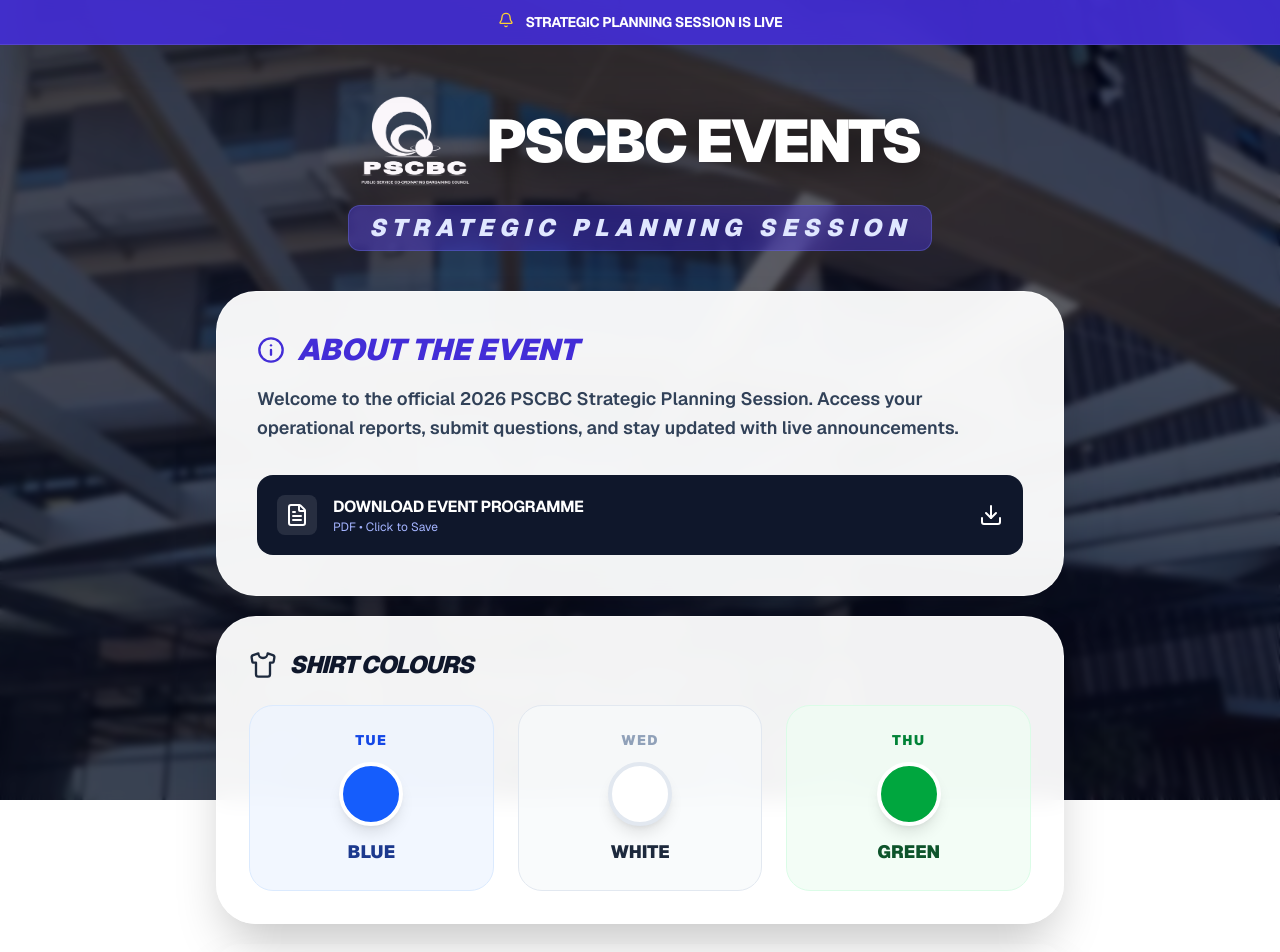
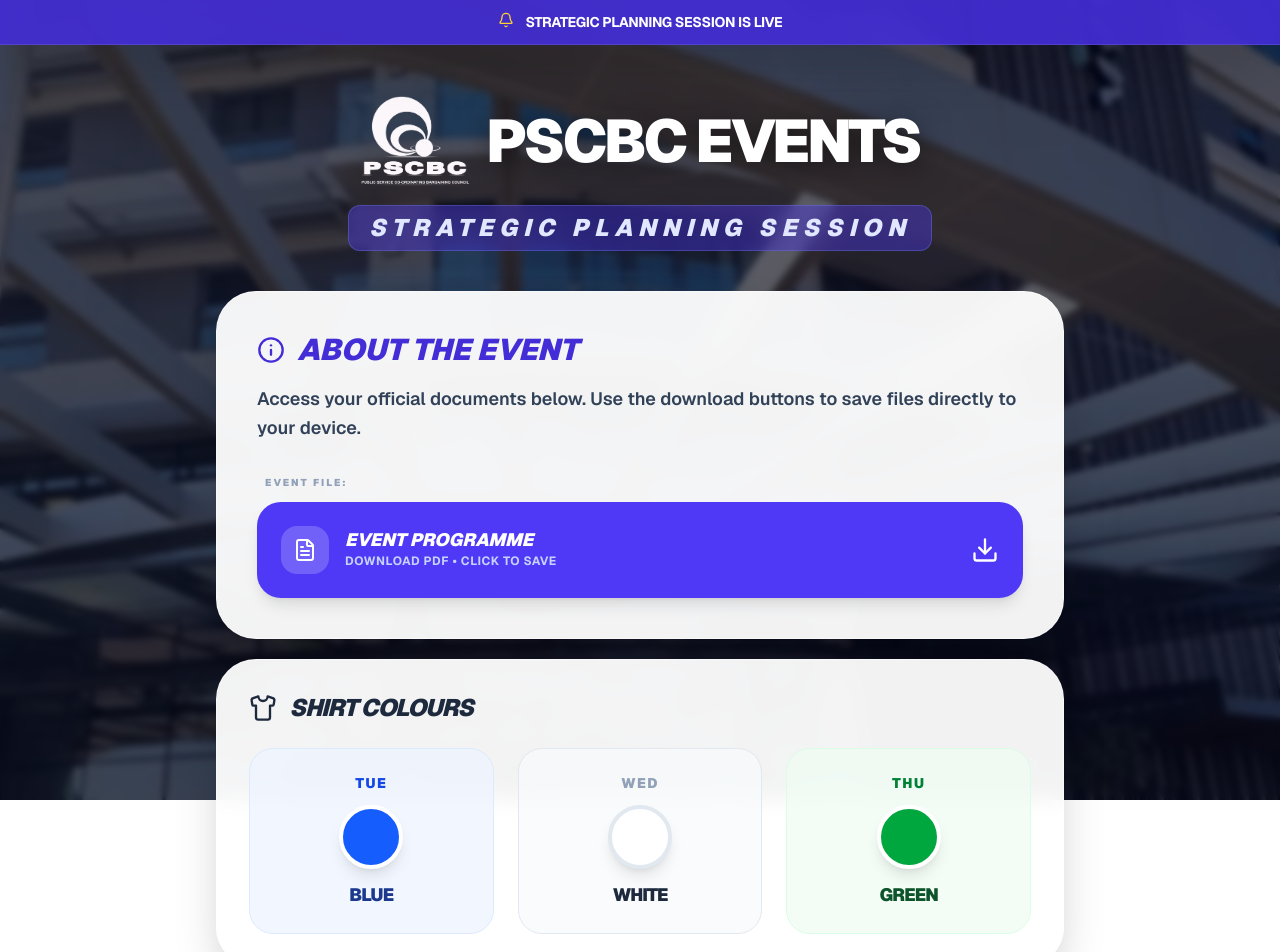
Before and after one commit to viwemakapela2005/strat-planning, a Next.js app: page / in a window 1280 px wide. Shown: the top 952 px of the page. Built offline with nearby package versions, Linux system fonts and the light colour scheme.

Commit message:
PSCBC Final Event Build

```diff
--- a/app/page.tsx
+++ b/app/page.tsx
@@ -1,26 +1,30 @@
 "use client";
 
-import React, { useState } from 'react';
-// Added all missing icons to the import list
+import React, { useState, ChangeEvent } from 'react';
 import {
   FileText, Info, Shirt, Bell,
   Download, ChevronDown, Send, Mail
 } from 'lucide-react';
 
+// TypeScript Interface for your files
+interface ResourceDocument {
+  name: string;
+  fileName: string;
+  size: string;
+}
+
 export default function EventDashboard() {
   const [activeTab, setActiveTab] = useState<string | null>(null);
-  const [question, setQuestion] = useState("");
+  const [question, setQuestion] = useState<string>("");
 
-  // --- CONFIGURATION ---
   const YOUR_EMAIL = "viwem@pscbc.org.za";
   const EVENT_SUBJECT = "PSCBC Strat Planning Question";
 
-  // --- DOCUMENTS LIBRARY ---
-  // Just add new items here as they come in
-  const DOCUMENTS_LIST = [
+  // --- ADD NEW DOCUMENTS HERE ---
+  const DOCUMENTS_LIST: ResourceDocument[] = [
     { name: "Operational Report", fileName: "operational-report.pdf", size: "1.2 MB" },
-    { name: "Budget Overview 2026", fileName: "budget-2026.pdf", size: "850 KB" },
-    { name: "Strategic Roadmap", fileName: "roadmap.pdf", size: "2.4 MB" },
+    { name: "Financial Overview", fileName: "finance.pdf", size: "900 KB" },
+    { name: "Strategic Plan 2026", fileName: "strat-plan.pdf", size: "3.5 MB" },
   ];
 
   const toggleTab = (tab: string) => {
@@ -49,7 +53,7 @@
 
       <div className="relative z-10">
 
-        {/* TOP BAR */}
+        {/* TOP ANNOUNCEMENT BAR */}
         <div className="bg-indigo-700/90 backdrop-blur-xl text-white px-4 py-3 flex items-center justify-center shadow-2xl sticky top-0 z-50 border-b border-white/10">
           <div className="flex items-center gap-3">
             <Bell size={16} className="animate-bounce text-amber-300" />
@@ -61,15 +65,17 @@
 
         <main className="max-w-4xl mx-auto px-4 md:px-6 mt-8 md:mt-12">
 
-          {/* HEADER */}
+          {/* HEADER SECTION */}
           <header className="mb-10 text-center flex flex-col items-center justify-center gap-4">
             <div className="flex items-center justify-center gap-4 flex-wrap">
               <img
                 src="/logo.png"
                 alt="Logo"
                 className="h-16 md:h-24 w-auto drop-shadow-2xl object-contain"
-                // Fixed TypeScript error for onError
-                onError={(e) => { (e.currentTarget.style.display = 'none'); }}
+                onError={(e) => {
+                  const target = e.currentTarget as HTMLImageElement;
+                  target.style.display = 'none';
+                }}
               />
               <h1 className="text-4xl md:text-6xl font-black tracking-tighter text-white uppercase drop-shadow-[0_5px_15px_rgba(0,0,0,0.5)]">
                 PSCBC EVENTS
@@ -83,68 +89,78 @@
             </div>
           </header>
 
+          {/* MAIN CONTENT AREA */}
           <div className="space-y-5">
 
-            {/* ABOUT & PROGRAMME */}
+            {/* 1. ABOUT & PROGRAMME DOWNLOAD */}
             <section className="bg-white/95 backdrop-blur-md rounded-[2.5rem] p-7 md:p-10 border border-white/40 shadow-2xl">
               <div className="flex items-center gap-3 mb-4 text-indigo-700">
                 <Info size={28} />
                 <h2 className="text-2xl md:text-3xl font-black uppercase italic">About the Event</h2>
               </div>
-              <p className="text-slate-700 leading-relaxed mb-8 font-semibold text-base md:text-lg text-left">
-                Welcome to the official 2026 PSCBC Strategic Planning Session. Access your operational reports,
-                submit questions, and stay updated with live announcements.
+              <p className="text-slate-700 leading-relaxed mb-8 font-semibold text-base md:text-lg">
+                Access your official documents below. Use the download buttons to save files directly to your device.
               </p>
 
+              <div className="space-y-3">
+                <p className="text-[10px] font-black text-slate-400 uppercase tracking-[0.2em] ml-2">Event File:</p>
                 <a
                   href="/docs/programme.pdf"
                   download="PSCBC_Programme_2026.pdf"
-                className="flex items-center justify-between p-5 bg-slate-900 hover:bg-indigo-700 rounded-2xl transition-all group"
+                  className="flex items-center justify-between p-6 bg-indigo-600 hover:bg-indigo-700 text-white rounded-3xl transition-all shadow-lg group active:scale-95"
                 >
-                <div className="flex items-center gap-4">
-                  <div className="p-2 bg-white/10 rounded-lg text-white">
+                  <div className="flex items-center gap-4 text-left">
+                    <div className="p-3 bg-white/20 rounded-2xl">
                       <FileText size={24} />
                     </div>
-                  <div className="text-left">
-                    <p className="font-bold text-white uppercase tracking-tight">Download Event Programme</p>
-                    <p className="text-xs text-indigo-300">PDF • Click to Save</p>
+                    <div>
+                      <p className="font-black uppercase italic text-lg leading-none">Event Programme</p>
+                      <p className="text-indigo-200 text-xs mt-1 font-bold uppercase tracking-wider">Download PDF • Click to Save</p>
                     </div>
                   </div>
-                <Download size={24} className="text-white group-hover:translate-y-1 transition-transform" />
+                  <Download size={28} className="group-hover:translate-y-1 transition-transform" />
                 </a>
+              </div>
             </section>
 
-            {/* SHIRT COLOURS */}
+            {/* 2. SHIRT COLOURS SECTION */}
             <section className="bg-white/95 backdrop-blur-md border border-white/40 rounded-[2.5rem] p-7 md:p-8 shadow-2xl">
-              <div className="flex items-center gap-3 mb-6">
-                <Shirt size={28} className="text-slate-800" />
-                <h2 className="text-xl md:text-2xl font-black uppercase italic tracking-tighter text-slate-900">Shirt Colours</h2>
+              <div className="flex items-center gap-3 mb-6 text-slate-800">
+                <Shirt size={28} />
+                <h2 className="text-xl md:text-2xl font-black uppercase italic tracking-tighter">Shirt Colours</h2>
               </div>
               <div className="grid grid-cols-3 gap-3 md:gap-6 text-center">
                 <div className="p-3 md:p-6 rounded-3xl bg-blue-50/80 border border-blue-100">
-                  <p className="text-[10px] md:text-sm font-black text-blue-700 uppercase mb-3 tracking-widest">Tue</p>
+                  <p className="text-[10px] md:text-sm font-black text-blue-700 uppercase mb-3 tracking-widest text-center">Tue</p>
                   <div className="w-12 h-12 md:w-16 md:h-16 bg-blue-600 rounded-full shadow-lg border-4 border-white mx-auto"></div>
-                  <p className="font-black text-blue-900 text-xs md:text-lg mt-3 uppercase">Blue</p>
+                  <p className="font-black text-blue-900 text-xs md:text-lg mt-3 uppercase tracking-tighter">Blue</p>
                 </div>
                 <div className="p-3 md:p-6 rounded-3xl bg-slate-50/80 border border-slate-200">
-                  <p className="text-[10px] md:text-sm font-black text-slate-400 uppercase mb-3 tracking-widest">Wed</p>
+                  <p className="text-[10px] md:text-sm font-black text-slate-400 uppercase mb-3 tracking-widest text-center">Wed</p>
                   <div className="w-12 h-12 md:w-16 md:h-16 bg-white border-4 border-slate-200 rounded-full shadow-lg mx-auto"></div>
-                  <p className="font-black text-slate-800 text-xs md:text-lg mt-3 uppercase">White</p>
+                  <p className="font-black text-slate-800 text-xs md:text-lg mt-3 uppercase tracking-tighter">White</p>
                 </div>
                 <div className="p-3 md:p-6 rounded-3xl bg-green-50/80 border border-green-100">
-                  <p className="text-[10px] md:text-sm font-black text-green-700 uppercase mb-3 tracking-widest">Thu</p>
+                  <p className="text-[10px] md:text-sm font-black text-green-700 uppercase mb-3 tracking-widest text-center">Thu</p>
                   <div className="w-12 h-12 md:w-16 md:h-16 bg-green-600 rounded-full shadow-lg border-4 border-white mx-auto"></div>
-                  <p className="font-black text-green-900 text-xs md:text-lg mt-3 uppercase">Green</p>
+                  <p className="font-black text-green-900 text-xs md:text-lg mt-3 uppercase tracking-tighter">Green</p>
                 </div>
               </div>
             </section>
 
-            {/* DROPDOWNS */}
+            {/* 3. DROPDOWNS (DOCUMENTS & QA) */}
             <div className="space-y-4">
+
+              {/* RESOURCE DOCUMENTS DROPDOWN */}
               <div className="overflow-hidden bg-white/95 rounded-3xl shadow-2xl">
-                <button onClick={() => toggleTab('docs')} className="w-full flex items-center justify-between p-6 md:p-8 hover:bg-white transition-all">
+                <button
+                  onClick={() => toggleTab('docs')}
+                  className="w-full flex items-center justify-between p-6 md:p-8 hover:bg-white transition-all"
+                >
                   <div className="flex items-center gap-4 md:gap-6">
-                    <div className="p-4 bg-orange-500 text-white rounded-2xl shadow-lg shadow-orange-500/30"><FileText size={28} /></div>
+                    <div className="p-4 bg-orange-500 text-white rounded-2xl shadow-lg shadow-orange-500/30">
+                      <FileText size={28} />
+                    </div>
                     <div className="text-left font-black text-lg md:text-xl text-slate-900 uppercase italic">Documents</div>
                   </div>
                   <ChevronDown size={28} className={`transition-transform duration-500 ${activeTab === 'docs' ? 'rotate-180' : ''}`} />
@@ -160,8 +176,8 @@
                         className="flex items-center justify-between p-5 bg-white rounded-2xl border-2 border-slate-100 hover:border-orange-500 transition-all group"
                       >
                         <div className="flex flex-col text-left">
-                          <span className="font-bold text-slate-800">{doc.name}</span>
-                          <span className="text-[10px] text-slate-400 uppercase font-black">{doc.size} • Download</span>
+                          <span className="font-black text-slate-800 uppercase italic">{doc.name}</span>
+                          <span className="text-[10px] text-slate-400 uppercase font-black tracking-widest">{doc.size} • Download</span>
                         </div>
                         <Download size={20} className="text-orange-500 group-hover:scale-125 transition-transform" />
                       </a>
@@ -170,36 +186,41 @@
                 )}
               </div>
 
-              {/* Q&A */}
+              {/* QA FACILITY DROPDOWN */}
               <div className="overflow-hidden bg-white/95 rounded-3xl shadow-2xl">
-                <button onClick={() => toggleTab('qa')} className="w-full flex items-center justify-between p-6 md:p-8 hover:bg-white transition-all">
+                <button
+                  onClick={() => toggleTab('qa')}
+                  className="w-full flex items-center justify-between p-6 md:p-8 hover:bg-white transition-all"
+                >
                   <div className="flex items-center gap-4 md:gap-6">
-                    <div className="p-4 bg-blue-600 text-white rounded-2xl shadow-lg shadow-blue-500/30"><Mail size={28} /></div>
+                    <div className="p-4 bg-blue-600 text-white rounded-2xl shadow-lg shadow-blue-500/30">
+                      <Mail size={28} />
+                    </div>
                     <div className="text-left font-black text-lg md:text-xl text-slate-900 uppercase italic">Q & A Facility</div>
                   </div>
                   <ChevronDown size={28} className={`transition-transform duration-500 ${activeTab === 'qa' ? 'rotate-180' : ''}`} />
                 </button>
                 {activeTab === 'qa' && (
                   <div className="p-6 pt-0 border-t bg-slate-50/50">
-                    <p className="text-xs font-bold text-slate-400 my-4 uppercase tracking-widest text-left">Secretariat Email Service:</p>
+                    <p className="text-[10px] font-black text-slate-400 my-4 uppercase tracking-widest text-left">Sent to Secretariat via Email:</p>
                     <textarea
                       className="w-full p-5 bg-white border-2 border-slate-200 rounded-2xl focus:border-blue-600 outline-none text-base font-medium mb-4"
                       rows={3}
-                      placeholder="Type your question..."
+                      placeholder="Type your question here..."
                       value={question}
-                      onChange={(e) => setQuestion(e.target.value)}
+                      onChange={(e: ChangeEvent<HTMLTextAreaElement>) => setQuestion(e.target.value)}
                     ></textarea>
                     <button
                       onClick={handleEmailSend}
-                      className="w-full bg-blue-600 text-white py-4 rounded-2xl font-black text-lg flex items-center justify-center gap-3 hover:bg-blue-700 shadow-xl transition-all active:scale-95 uppercase"
+                      className="w-full bg-blue-600 text-white py-4 rounded-2xl font-black text-lg flex items-center justify-center gap-3 hover:bg-blue-700 shadow-xl transition-all active:scale-95 uppercase italic"
                     >
                       <Send size={20} /> Submit Question
                     </button>
                   </div>
                 )}
               </div>
-            </div>
-          </div>
+            </div> {/* Closing space-y-4 Container */}
+          </div> {/* Closing space-y-5 Container */}
         </main>
       </div>
     </div>
```
Lines whose indentation alone changed are shown as unchanged.
